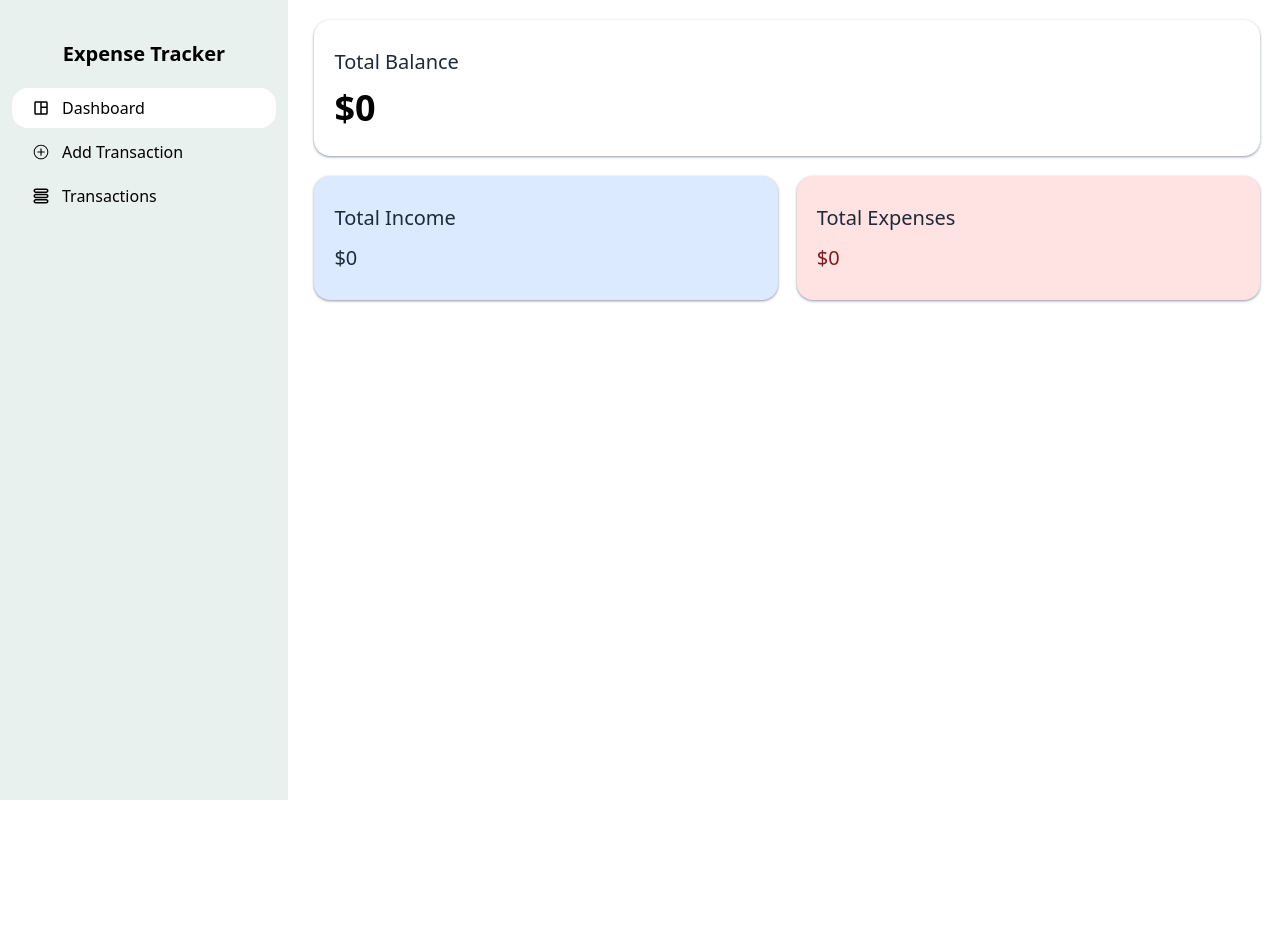
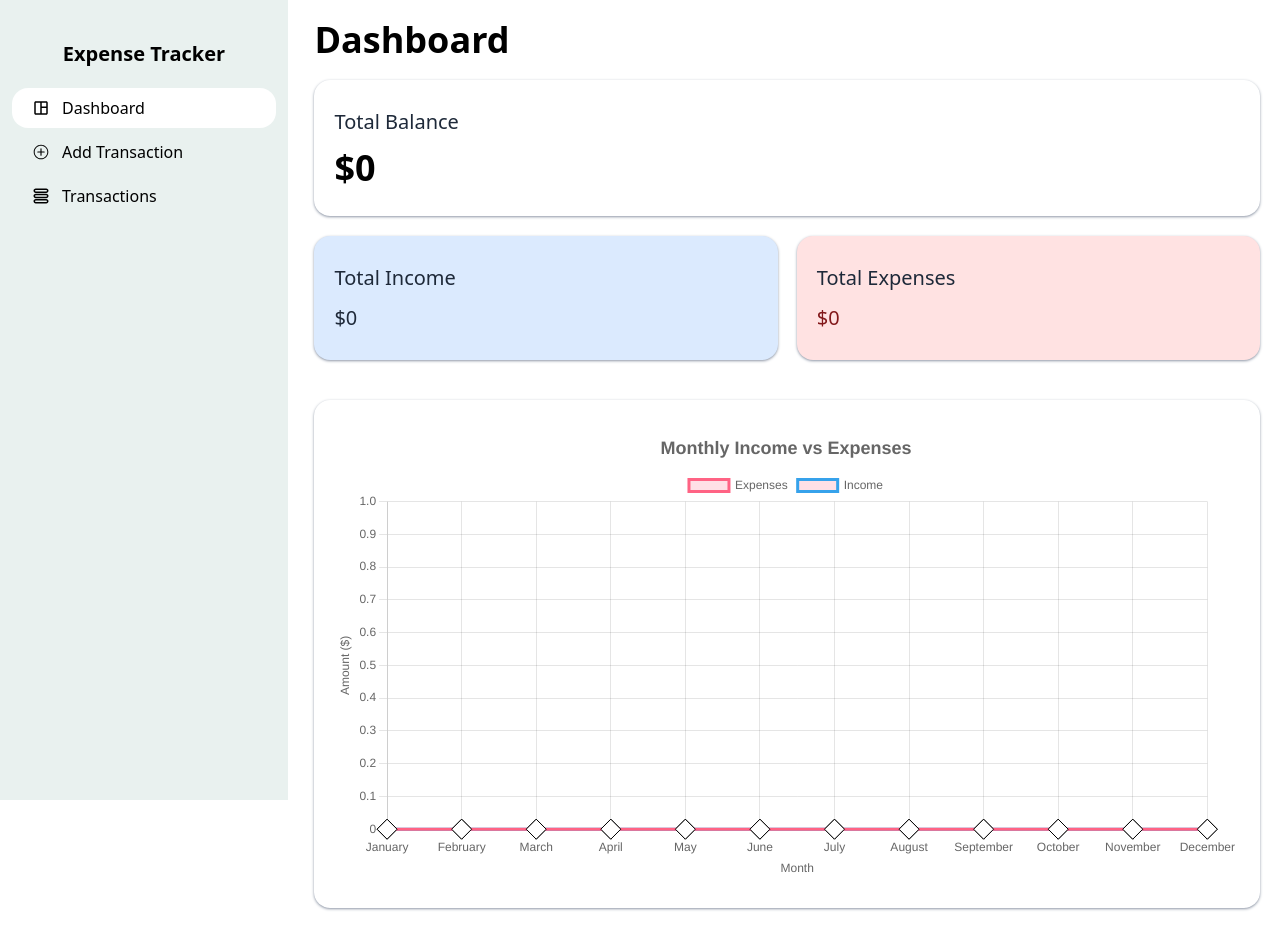
Before and after one commit to kenshiin1123/expense-tracker, a React (Vite) app: page / in a window 1280 px wide. Before the commit the page ends 800 px from the top, so only its background shows below. Built offline with nearby package versions, Linux system fonts and the light colour scheme.

Commit message:
add functional line chart

```diff
--- /dev/null
+++ b/src/components/LineChart.jsx
@@ -0,0 +1,135 @@
+// LineChart.jsx
+import {
+  Chart as ChartJS,
+  LineElement,
+  PointElement,
+  LinearScale,
+  Title,
+  Tooltip,
+  Legend,
+  CategoryScale,
+} from "chart.js";
+import Container from "./Container";
+import { Line } from "react-chartjs-2";
+import { getYear, getMonth, parse } from "date-fns";
+
+// Register Chart.js components
+ChartJS.register(
+  LineElement,
+  PointElement,
+  LinearScale,
+  Title,
+  Tooltip,
+  Legend,
+  CategoryScale
+);
+
+const LineChart = ({ transactions }) => {
+  const datasetStyle = {
+    backgroundColor: "rgba(255,99,132,0.2)",
+    pointBackgroundColor: "white",
+    pointBorderColor: "black",
+    tension: 0.4,
+    pointRadius: window.innerWidth < 768 ? 5 : 10,
+    pointStyle: "rectRot",
+  };
+
+  const data = {
+    labels: [
+      "January",
+      "February",
+      "March",
+      "April",
+      "May",
+      "June",
+      "July",
+      "August",
+      "September",
+      "October",
+      "November",
+      "December",
+    ],
+    datasets: [
+      {
+        label: "Expenses",
+        data: getMonthlyIncomeExpense(transactions).expense,
+        borderColor: "rgba(255,99,132,1)",
+        ...datasetStyle,
+      },
+      {
+        label: "Income",
+        data: getMonthlyIncomeExpense(transactions).income,
+        borderColor: "rgba(54,162,235,1)",
+        backgroundColor: "rgba(54,162,235,0.2)",
+        ...datasetStyle,
+      },
+    ],
+  };
+
+  const options = {
+    responsive: true,
+    plugins: {
+      title: {
+        display: true,
+        text: "Monthly Income vs Expenses",
+        font: {
+          size: 18,
+        },
+      },
+      legend: {
+        position: "top",
+      },
+    },
+    scales: {
+      y: {
+        beginAtZero: true,
+        title: {
+          display: true,
+          text: "Amount ($)",
+        },
+      },
+      x: {
+        title: {
+          display: true,
+          text: "Month",
+        },
+      },
+    },
+  };
+
+  return (
+    <Container additionalClasses={"mt-5 "}>
+      <Line data={data} options={options} />
+    </Container>
+  );
+};
+
+export default LineChart;
+
+function getMonthlyIncomeExpense(transactions) {
+  console.log(transactions);
+  const currentYear = getYear(new Date());
+
+  const incomeData = Array(12).fill(0);
+  const expenseData = Array(12).fill(0);
+
+  transactions.forEach((tx) => {
+    const date = parse(tx.date, "MMMM d, yyyy", new Date());
+    const year = getYear(date);
+    const monthIndex = getMonth(date); // 0 = January, 11 = December
+
+    if (year === currentYear) {
+      const amount = parseFloat(tx.amount);
+      if (tx.type === "income") {
+        incomeData[monthIndex] += amount;
+      } else if (tx.type === "expense") {
+        expenseData[monthIndex] += amount;
+      }
+    }
+  });
+
+  return {
+    income: incomeData,
+    expense: expenseData,
+  };
+}
--- a/src/components/PieChart.jsx
+++ b/src/components/PieChart.jsx
@@ -2,6 +2,7 @@ import { Chart as ChartJS, ArcElement, Tooltip, Legend } from "chart.js";
 import { Doughnut } from "react-chartjs-2";
 import Header from "../components/Header";
 import Container from "./Container";
+import { format, parse } from "date-fns";
 
 ChartJS.register(ArcElement, Tooltip, Legend);
 
@@ -65,8 +66,8 @@ export default function PieChart({ transactions, type }) {
   return (
     <Container additionalClasses={"p-4 min-lg:w-[49%]"} noPadding={true}>
       <Header
-        size="large"
-        additionalClass="min-md:absolute max-md:mb-5 max-md:text-center text-gray-800"
+        size="medium"
+        additionalClass="min-md:absolute max-md:mb-5 max-md:text-center text-black"
       >
         {type === "expense" ? "Expenses" : "Income"}
       </Header>
@@ -80,8 +81,19 @@ export default function PieChart({ transactions, type }) {
 }
 
 function summarizeCategoriesForChart(items, type) {
-  // 1. Filter only expenses
-  const expenseItems = items.filter((item) => item.type === type);
+  // 1. Filter transaction type and transaction's month must match the current month
+  const currentMonth = format(new Date(), "MM");
+
+  const expenseItems = items.filter((item) => {
+    try {
+      const parsedDate = parse(item.date, "MMM dd, yyyy", new Date());
+      const itemMonth = format(parsedDate, "MM");
+      return item.type === type && itemMonth === currentMonth;
+    } catch (error) {
+      console.warn(`Invalid date for item:`, item, error);
+      return false;
+    }
+  });
 
   // 2. Aggregate totals by category
   const categoryTotals = expenseItems.reduce((acc, { category, amount }) => {
--- a/src/pages/AddTransaction.jsx
+++ b/src/pages/AddTransaction.jsx
@@ -27,7 +27,7 @@ export default function AddTransaction() {
     const amount = amountRef.current.value;
     const type = typeRef.current.value;
     const category = categoryRef.current.value;
-    const date = format(dateRef.current.value, "PPP");
+    const date = format(dateRef.current.value, "PP");
 
     if (!amount || !type || !category || !date) {
       return;
--- a/src/pages/Dashboard.jsx
+++ b/src/pages/Dashboard.jsx
@@ -3,6 +3,7 @@ import StatCard from "../components/StatCard";
 import PieChart from "../components/PieChart";
 import { useDispatch, useSelector } from "react-redux";
 import { transactionActions } from "../store/transaction";
+import LineChart from "../components/LineChart";
 export default function Dashboard() {
   const dispatch = useDispatch();
   dispatch(transactionActions.calculateExpenses());
@@ -15,7 +16,7 @@ export default function Dashboard() {
 
   return (
     <>
-      {window.innerWidth < 640 && <Header>Dashboard</Header>}
+      <Header additionalClass="mt-5">Dashboard</Header>
       {/* Total Balance */}
       <StatCard title={"Total Balance"} value={balance} type="balance" />
       <section className="flex justify-between">
@@ -32,6 +33,7 @@ export default function Dashboard() {
           size={"medium"}
         />
       </section>
+
       <div className="flex justify-between max-lg:flex-col mt-5 max-lg:gap-5">
         {totalExpenses > 0 && (
           <PieChart transactions={transactions} type={"expense"} />
@@ -40,6 +42,7 @@ export default function Dashboard() {
           <PieChart transactions={transactions} type={"income"} />
         )}
       </div>
+      <LineChart transactions={transactions} />
     </>
   );
 }
```
